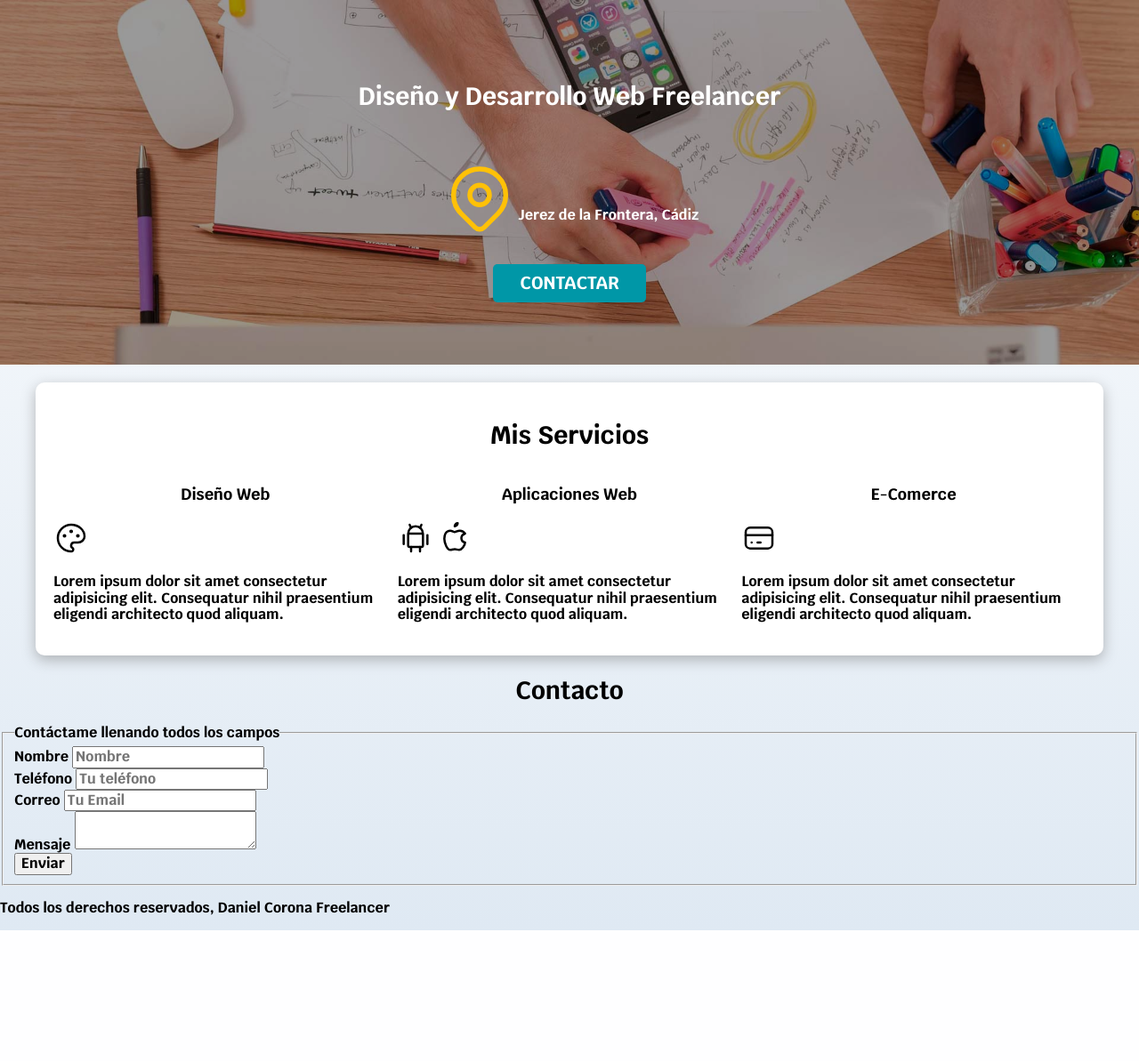
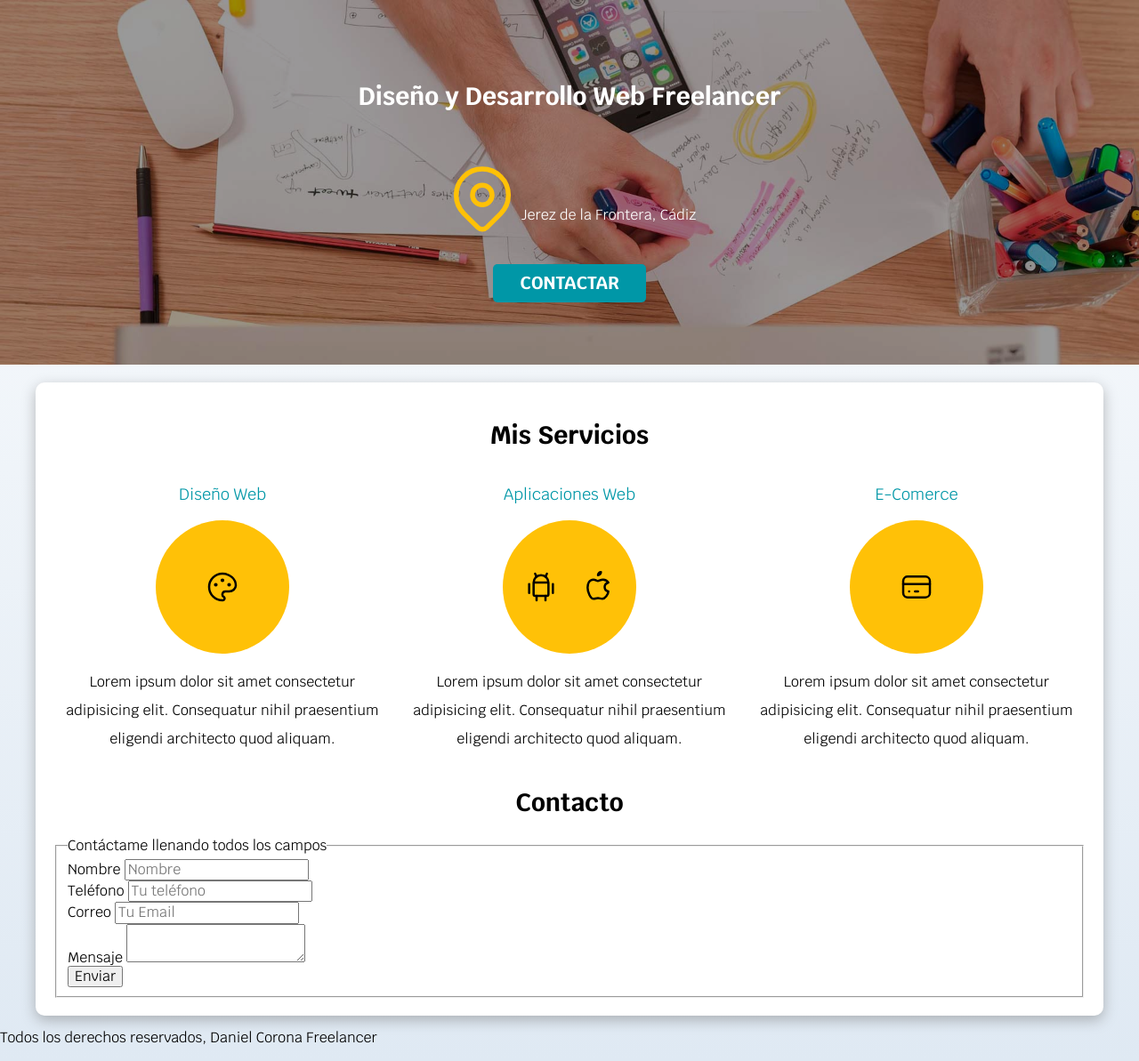
Before and after one commit to danicoroman/Proyectos_Web_Propios, a PHP site: page / in a window 1280 px wide. Shown: the part 138-1331 px from the top of the page at 89% size. Before the commit the page ends 1184 px from the top, so only its background shows below. Run offline with PHP 8.4, Linux system fonts and the light colour scheme.

Commit message:
Servicios terminados

```diff
--- a/1.freelancer_inicio/css/style.css
+++ b/1.freelancer_inicio/css/style.css
@@ -170,5 +170,33 @@ h3 {
         display: grid;
         grid-template-columns: repeat(3, 1fr);
         /*1 fr(1 fracción) en este caso = 33.3%*/
+        column-gap: 1rem;
+        /*Separación entre columnas*/
     }
 }
+
+.servicio {
+    display: flex;
+    flex-direction: column;
+    align-items: center;
+}
+
+.servicio h3 {
+    color: var(--secundario);
+    font-weight: normal;
+}
+
+.servicio p {
+    line-height: 2;
+    text-align: center;
+}
+
+.servicio .iconos {
+    height: 15rem;
+    width: 15rem;
+    background-color: var(--primario);
+    border-radius: 50%;
+    display: flex;
+    justify-content: space-evenly;
+    align-items: center;
+}
--- a/1.freelancer_inicio/index.html
+++ b/1.freelancer_inicio/index.html
@@ -9,7 +9,7 @@
     <link rel="stylesheet" href="css/normalize.css">
     <link rel="preconnect" href="https://fonts.googleapis.com">
     <link rel="preconnect" href="https://fonts.gstatic.com" crossorigin>
-    <link href="https://fonts.googleapis.com/css2?family=Krub:ital,wght@0,700;1,400&display=swap" rel="stylesheet">
+    <link href="https://fonts.googleapis.com/css2?family=Krub:wght@400;700&display=swap" rel="stylesheet">
     <title>Diseñador Freelancer</title>
     <link rel="preload" href="css/style.css" as="style">
     <link rel="stylesheet" href="css/style.css">
@@ -54,9 +54,10 @@
         <h2>Mis Servicios</h2>
         <div class="servicios">
 
-            <section>
-                <!--Cuando haya un heading, se pone un <section>-->
+            <section class="servicio">
+                <!--Cuando haya un heading, se pone un <section class="servicio">-->
                 <h3>Diseño Web</h3>
+                <div class="iconos">
                     <svg xmlns="http://www.w3.org/2000/svg" class="icon icon-tabler icon-tabler-palette" width="40" height="40" viewBox="0 0 24 24" stroke-width="1.5" stroke="#000000" fill="none" stroke-linecap="round" stroke-linejoin="round">
                 <path stroke="none" d="M0 0h24v24H0z" fill="none"/>
                 <path d="M12 21a9 9 0 1 1 0 -18a9 8 0 0 1 9 8a4.5 4 0 0 1 -4.5 4h-2.5a2 2 0 0 0 -1 3.75a1.3 1.3 0 0 1 -1 2.25" />
@@ -64,10 +65,12 @@
                 <circle cx="12" cy="7.5" r=".5" fill="currentColor" />
                 <circle cx="16.5" cy="10.5" r=".5" fill="currentColor" />
               </svg>
+                </div>
                 <p>Lorem ipsum dolor sit amet consectetur adipisicing elit. Consequatur nihil praesentium eligendi architecto quod aliquam.</p>
             </section>
-            <section>
+            <section class="servicio">
                 <h3>Aplicaciones Web</h3>
+                <div class="iconos">
                     <svg xmlns="http://www.w3.org/2000/svg" class="icon icon-tabler icon-tabler-brand-android" width="40" height="40" viewBox="0 0 24 24" stroke-width="1.5" stroke="#000000" fill="none" stroke-linecap="round" stroke-linejoin="round">
                 <path stroke="none" d="M0 0h24v24H0z" fill="none"/>
                 <line x1="4" y1="10" x2="4" y2="16" />
@@ -78,15 +81,18 @@
                 <line x1="9" y1="18" x2="9" y2="21" />
                 <line x1="15" y1="18" x2="15" y2="21" />
               </svg>
+
                     <svg xmlns="http://www.w3.org/2000/svg" class="icon icon-tabler icon-tabler-brand-apple" width="40" height="40" viewBox="0 0 24 24" stroke-width="1.5" stroke="#000000" fill="none" stroke-linecap="round" stroke-linejoin="round">
                 <path stroke="none" d="M0 0h24v24H0z" fill="none"/>
                 <path d="M9 7c-3 0 -4 3 -4 5.5c0 3 2 7.5 4 7.5c1.088 -.046 1.679 -.5 3 -.5c1.312 0 1.5 .5 3 .5s4 -3 4 -5c-.028 -.01 -2.472 -.403 -2.5 -3c-.019 -2.17 2.416 -2.954 2.5 -3c-1.023 -1.492 -2.951 -1.963 -3.5 -2c-1.433 -.111 -2.83 1 -3.5 1c-.68 0 -1.9 -1 -3 -1z" />
                 <path d="M12 4a2 2 0 0 0 2 -2a2 2 0 0 0 -2 2" />
               </svg>
+                </div>
                 <p>Lorem ipsum dolor sit amet consectetur adipisicing elit. Consequatur nihil praesentium eligendi architecto quod aliquam.</p>
             </section>
-            <section>
+            <section class="servicio">
                 <h3>E-Comerce</h3>
+                <div class="iconos">
                     <svg xmlns="http://www.w3.org/2000/svg" class="icon icon-tabler icon-tabler-credit-card" width="40" height="40" viewBox="0 0 24 24" stroke-width="1.5" stroke="#000000" fill="none" stroke-linecap="round" stroke-linejoin="round">
                 <path stroke="none" d="M0 0h24v24H0z" fill="none"/>
                 <rect x="3" y="5" width="18" height="14" rx="3" />
@@ -94,16 +100,17 @@
                 <line x1="7" y1="15" x2="7.01" y2="15" />
                 <line x1="11" y1="15" x2="13" y2="15" />
               </svg>
+                </div>
                 <p>Lorem ipsum dolor sit amet consectetur adipisicing elit. Consequatur nihil praesentium eligendi architecto quod aliquam.</p>
             </section>
         </div>
         <!--Cierre clase servicios-->
-    </main>
+
 
         <section>
             <h2>Contacto</h2>
 
-        <form action="">
+            <form class="formulario">
                 <fieldset>
                     <legend>Contáctame llenando todos los campos</legend>
 
@@ -134,6 +141,7 @@
 
             </form>
         </section>
+    </main>
 
     <footer>
         <p>Todos los derechos reservados, Daniel Corona Freelancer</p>
```
Lines whose indentation alone changed are shown as unchanged.
